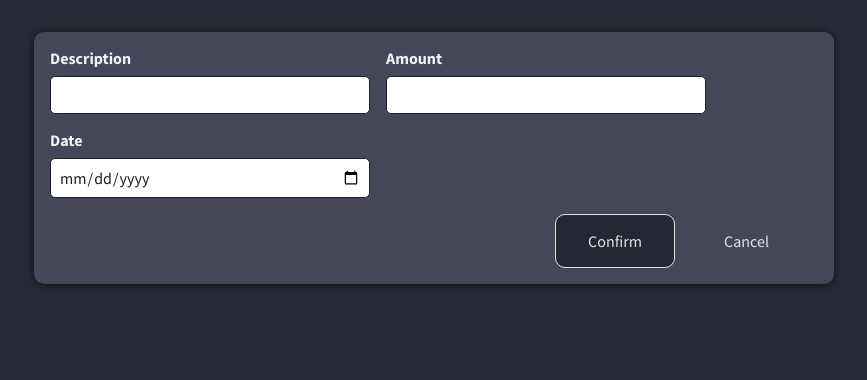
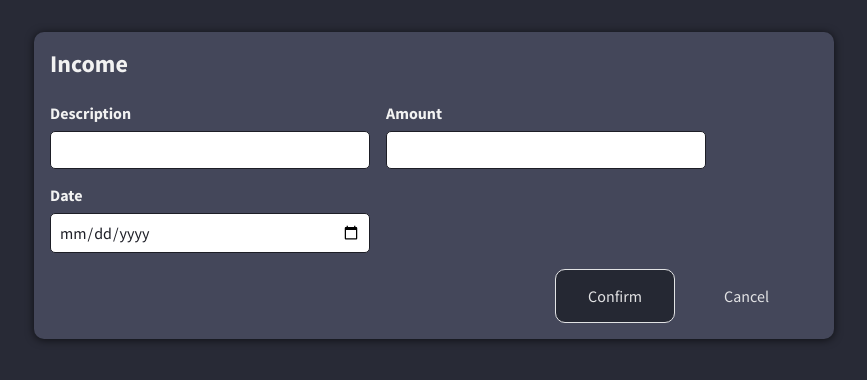
Before and after one commit to VianaArthur/expense-tracker, a React (Create React App) app: page / in a window 1280 px wide. Both pictures are taken after a click on the button "Add Income". Shown: the top 380 px of the page, without its empty margins (206-1073 px from the left). Built offline with nearby package versions, Linux system fonts and the light colour scheme.

Commit message:
Update ExpenseForm
Add register type title

```diff
--- a/src/components/NewRegister/RegisterForm/index.css
+++ b/src/components/NewRegister/RegisterForm/index.css
@@ -25,3 +25,11 @@
 .new-register_actions {
   text-align: right;
 }
+
+.new-register_title {
+  font-weight: bold;
+  margin-bottom: 0.5rem;
+  display: block;
+  width: 100%;
+  font-size: 1.5rem;
+}
--- a/src/components/NewRegister/RegisterForm/index.jsx
+++ b/src/components/NewRegister/RegisterForm/index.jsx
@@ -1,7 +1,7 @@
 import { useState } from 'react';
 import './index.css';
 
-const RegisterForm = ({ onSaveRegisterData, onCancel }) => {
+const RegisterForm = ({ onSaveRegisterData, onCancel, title }) => {
   const [descriptionState, setDescriptionState] = useState('');
   const descriptionChangeHandler = (e) => {
     setDescriptionState(e.target.value);
@@ -40,6 +40,8 @@ const RegisterForm = ({ onSaveRegisterData, onCancel }) => {
   return (
     <form onSubmit={submitFormHandler}>
       <div className="new-register_controls">
+        <span className="new-register_title">{title}</span>
+
         <div className="new-register_control">
           <label htmlFor="name">Description</label>
           <input
--- a/src/components/NewRegister/index.jsx
+++ b/src/components/NewRegister/index.jsx
@@ -35,6 +35,7 @@ const NewRegister = ({ onAddRegister }) => {
         <RegisterForm
           onSaveRegisterData={saveRegisterDataHandler}
           onCancel={toggleEditingHandler}
+          title={isExpense ? 'Expense' : 'Income'}
         />
       ) : (
         <>
```
